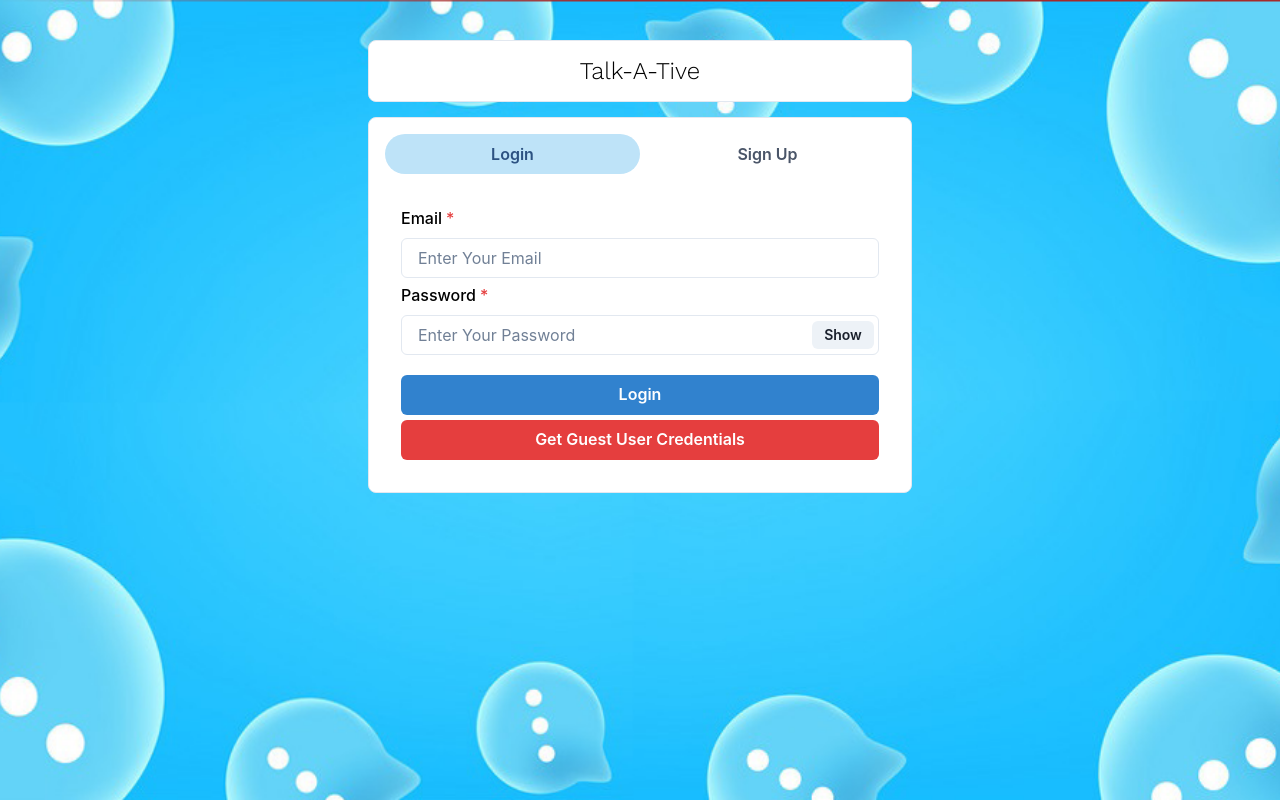
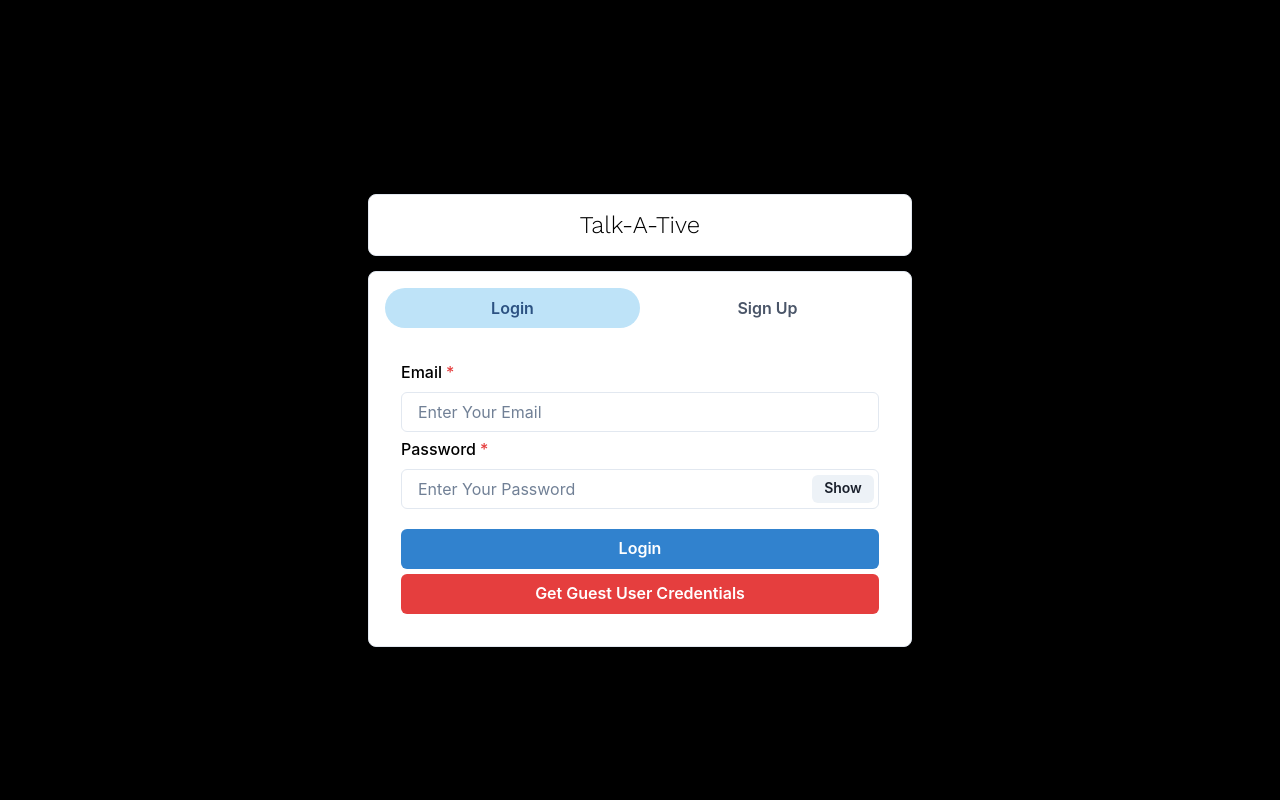
Before and after one commit to bk408/talk-a-tive, a React (Create React App) app in the folder frontend/: page / in a window 1280 px wide. Built offline with nearby package versions, Linux system fonts and the light colour scheme.

Commit message:
update css

```diff
--- a/frontend/src/App.css
+++ b/frontend/src/App.css
@@ -6,5 +6,8 @@
   background-image: url("./background.png");
   background-size: cover;
   background-position: center;
-  background-color: brown;
+  margin: 0;
+  padding: 0;
+  align-items: center;
+  background: #000;
 }
```
